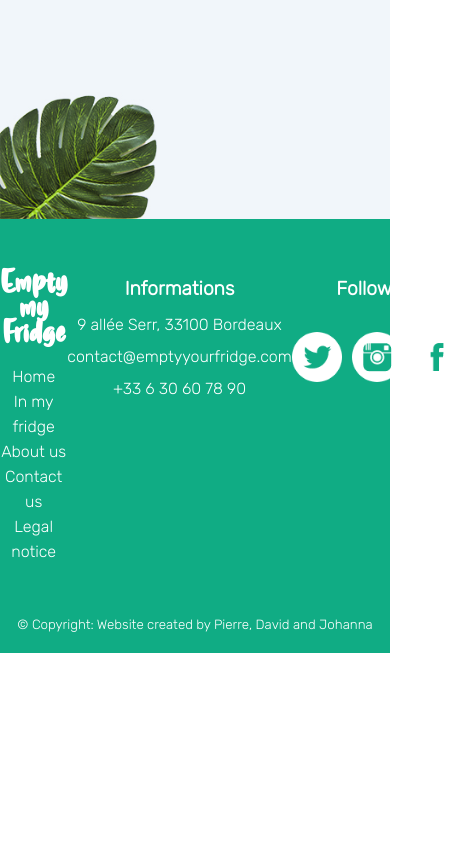
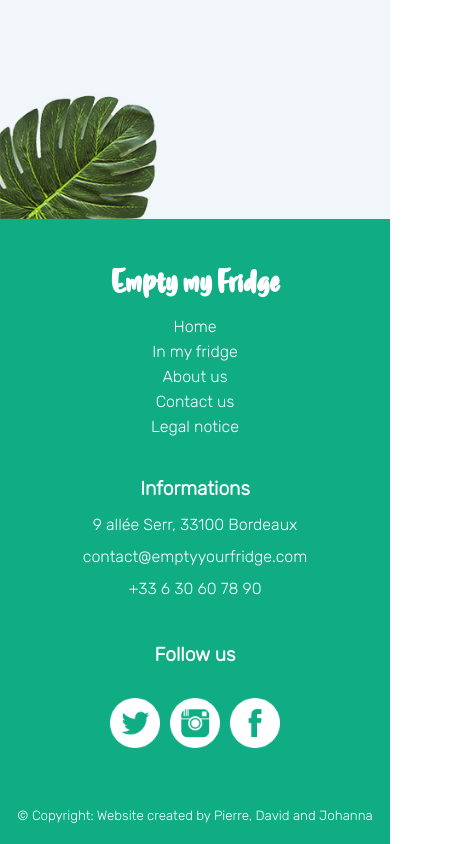
Before and after one commit to gobelinmalin/bordeaux_mars_20_p2_food, a React (Create React App) app: page /home in a window 390 px wide. Shown: the part 4029-4873 px from the top of the page, 462 px wide, since content can reach past the window. Before the commit the page ends 4682 px from the top, so only its background shows below. Built offline with nearby package versions, Linux system fonts and the light colour scheme.

Commit message:
updates route and responsive footer

```diff
--- a/package.json
+++ b/package.json
@@ -3,6 +3,7 @@
   "version": "0.1.0",
   "private": true,
   "dependencies": {
+    "@material-ui/core": "^4.9.10",
     "@testing-library/jest-dom": "^4.2.4",
     "@testing-library/react": "^9.3.2",
     "@testing-library/user-event": "^7.1.2",
--- a/src/components/Footer/Footer.js
+++ b/src/components/Footer/Footer.js
@@ -1,5 +1,6 @@
 import React from 'react';
 import styles from './Footer.module.css';
+import { HashLink as Link } from 'react-router-hash-link';
 
 const Footer = () => {
     return (
@@ -10,7 +11,9 @@ const Footer = () => {
                 <div className={styles.ContainerContentLinksItems}>
                     <ul>
                         <h2>Empty my Fridge</h2>
-                        <a href=""><li>Home</li></a>
+                        <a href="">
+                            <li><Link smooth to='/home'>Home</Link></li>
+                        </a>
                         <a href=""><li>In my fridge</li></a>
                         <a href=""><li>About us</li></a>
                         <a href=""><li>Contact us</li></a>
--- a/src/components/Footer/Footer.module.css
+++ b/src/components/Footer/Footer.module.css
@@ -99,5 +99,19 @@ img{
 }
 
 .ContainerContentCopyright{
-    padding-top: 50px;
+    margin-top: 50px;
 }
+
+/* MOBILE */
+@media screen and (max-width: 799px){
+    .ContainerContentLinks{
+        flex-direction: column;
+        align-items: center;
+    }
+
+    .ContainerContentContacts,
+    .ContainerContentSocial,
+    .ContainerContentCopyright{
+        margin-top: 30px;
+    }
+}
```
Also changed, not shown: 1 other file (tests, documents, lock files or other folders).
